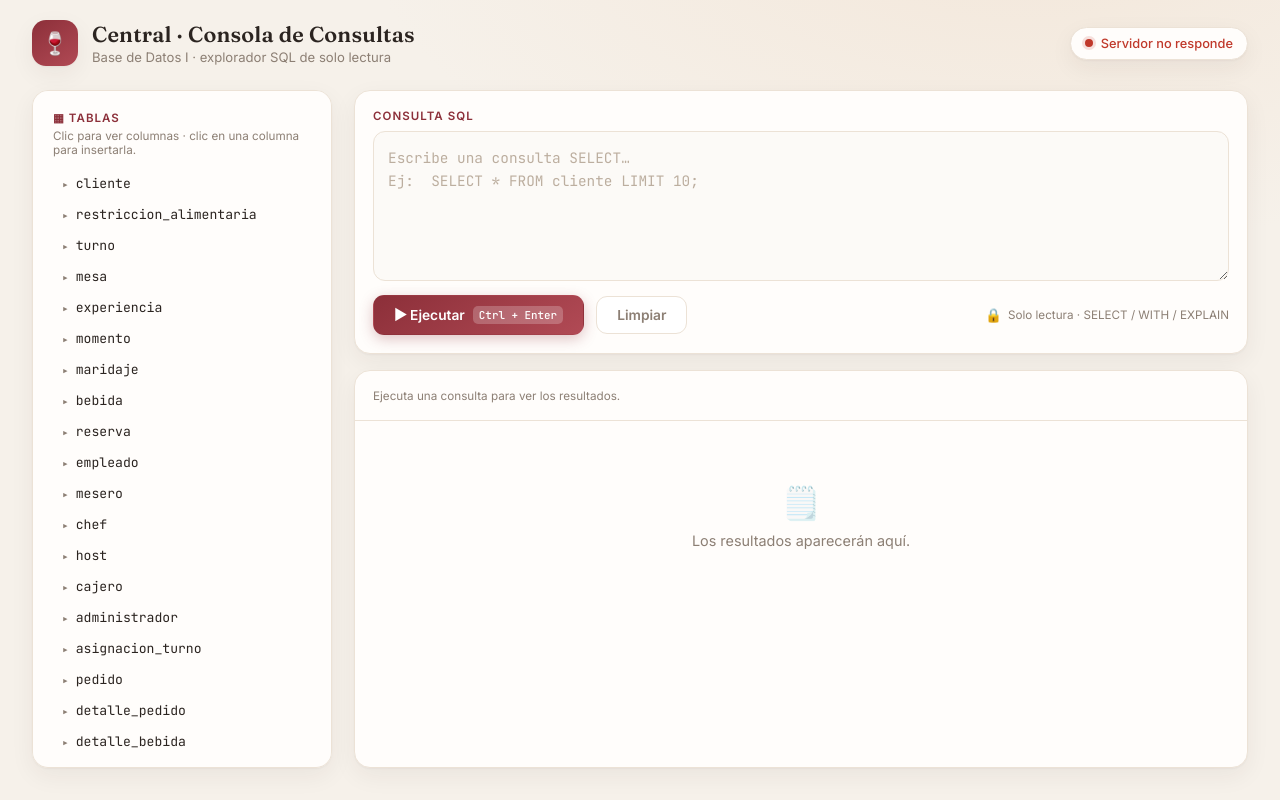
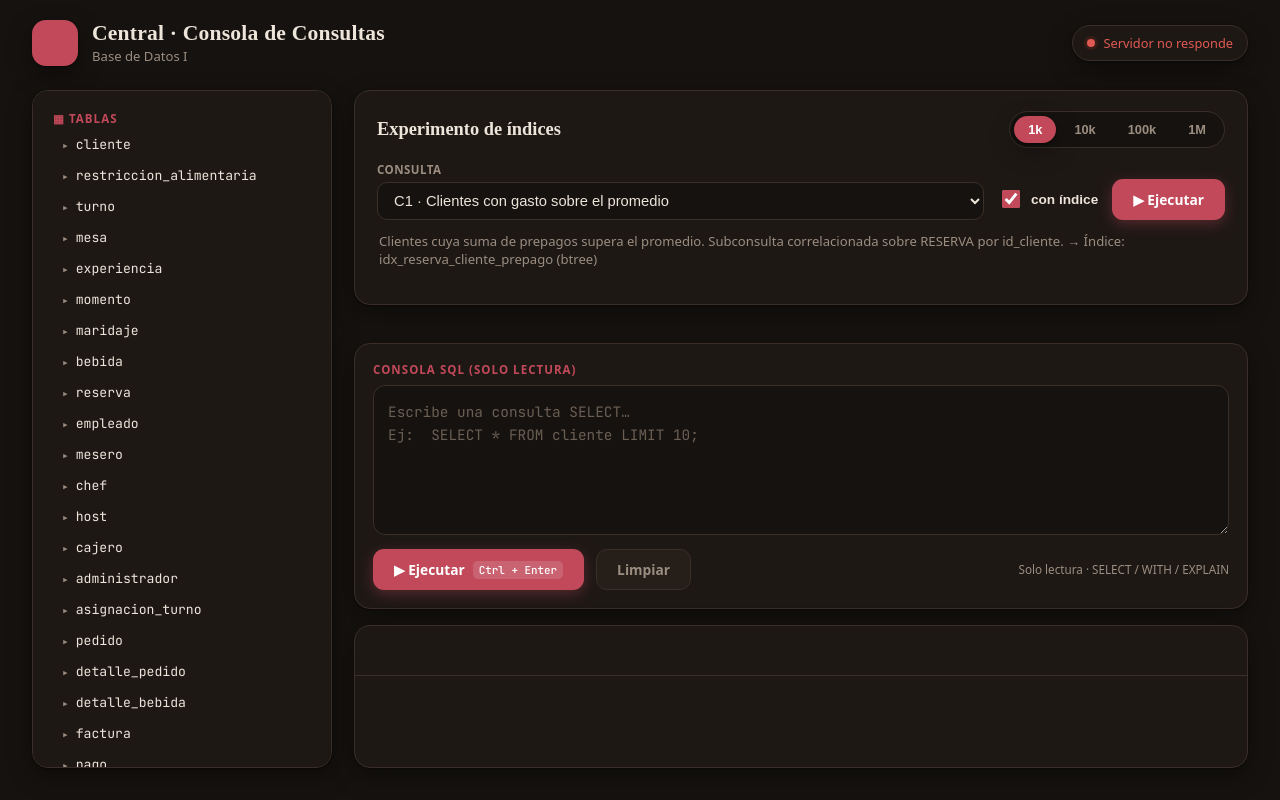
Before and after one commit to adriangavino-dev/BaseDeDatos, a Flask app: page / in a window 1280 px wide. Run offline with Flask 3, Linux system fonts and the light colour scheme; data that the repository does not hold is empty; some libraries are stand-ins or nearby versions; some web fonts are replaced.

Commit message:
Agregar experimento de indices interactivo, tema oscuro y limpieza de UI

```diff
--- a/app.py
+++ b/app.py
@@ -47,6 +47,56 @@ DB_CONFIG = {
 
 MAX_ROWS = 1000          # filas maximas que se envian al navegador
 STATEMENT_TIMEOUT_MS = 15000  # 15s: corta consultas demasiado pesadas
+EXPERIMENT_TIMEOUT_MS = 90000  # 90s para el experimento (sin indice puede tardar)
+
+# Escala -> base de datos (cada volumen tiene su propia BD restaurada)
+SCALE_DBS = {
+    "1k":   "central_1k",
+    "10k":  "central_10k",
+    "100k": "central_100k",
+    "1M":   "central_1m",
+}
+
+# Las 3 consultas del experimento (correlacionadas, promedio simple fijo).
+CONSULTAS = {
+    "C1": {
+        "nombre": "C1 · Clientes con gasto sobre el promedio",
+        "descripcion": "Clientes cuya suma de prepagos supera el promedio. "
+                       "Subconsulta correlacionada sobre RESERVA por id_cliente.",
+        "indice": "idx_reserva_cliente_prepago (btree)",
+        "sql": ("SELECT c.id_cliente, c.nombre,\n"
+                "       (SELECT COALESCE(SUM(r.prepago),0) FROM RESERVA r WHERE r.id_cliente=c.id_cliente) AS gasto\n"
+                "FROM CLIENTE c\n"
+                "WHERE (SELECT COALESCE(SUM(r.prepago),0) FROM RESERVA r WHERE r.id_cliente=c.id_cliente)\n"
+                "      > (SELECT AVG(sub.g) FROM (SELECT SUM(prepago) AS g FROM RESERVA GROUP BY id_cliente) sub)\n"
+                "ORDER BY gasto DESC"),
+    },
+    "C2": {
+        "nombre": "C2 · Mesas con ingreso sobre el promedio",
+        "descripcion": "Mesas cuyo ingreso facturado supera el promedio. "
+                       "Subconsulta correlacionada que une FACTURA y PEDIDO por id_mesa.",
+        "indice": "idx_pedido_mesa (hash)",
+        "sql": ("SELECT m.id_mesa, m.numero,\n"
+                "       (SELECT COALESCE(SUM(f.total),0) FROM FACTURA f JOIN PEDIDO p ON p.id_pedido=f.id_pedido WHERE p.id_mesa=m.id_mesa) AS ingreso\n"
+                "FROM MESA m\n"
+                "WHERE (SELECT COALESCE(SUM(f.total),0) FROM FACTURA f JOIN PEDIDO p ON p.id_pedido=f.id_pedido WHERE p.id_mesa=m.id_mesa)\n"
+                "      > (SELECT AVG(sub.ing) FROM (SELECT SUM(f.total) AS ing FROM FACTURA f JOIN PEDIDO p ON p.id_pedido=f.id_pedido GROUP BY p.id_mesa) sub)\n"
+                "ORDER BY ingreso DESC"),
+    },
+    "C3": {
+        "nombre": "C3 · Meseros con pedidos sobre el promedio",
+        "descripcion": "Meseros cuyo numero de pedidos supera el promedio. "
+                       "Subconsulta correlacionada que cuenta PEDIDO por id_empleado.",
+        "indice": "idx_pedido_empleado (hash)",
+        "sql": ("SELECT em.id_empleado, em.nombre,\n"
+                "       (SELECT COUNT(*) FROM PEDIDO p WHERE p.id_empleado=em.id_empleado) AS pedidos\n"
+                "FROM EMPLEADO em\n"
+                "JOIN MESERO me ON me.id_empleado=em.id_empleado\n"
+                "WHERE (SELECT COUNT(*) FROM PEDIDO p WHERE p.id_empleado=em.id_empleado)\n"
+                "      > (SELECT AVG(sub.c) FROM (SELECT COUNT(*) AS c FROM PEDIDO GROUP BY id_empleado) sub)\n"
+                "ORDER BY pedidos DESC"),
+    },
+}
 
 app = Flask(__name__)
 
@@ -126,6 +176,19 @@ def get_readonly_connection():
         f"-c idle_in_transaction_session_timeout={STATEMENT_TIMEOUT_MS}"
     )
     return psycopg2.connect(options=options, connect_timeout=5, **DB_CONFIG)
+
+
+def get_experiment_connection(dbname: str):
+    """Conexion SOLO LECTURA a una base de un volumen concreto, con timeout
+    mas amplio (el escenario sin indice puede tardar en 100k/1M)."""
+    options = (
+        f"-c default_transaction_read_only=on "
+        f"-c statement_timeout={EXPERIMENT_TIMEOUT_MS} "
+        f"-c idle_in_transaction_session_timeout={EXPERIMENT_TIMEOUT_MS}"
+    )
+    cfg = dict(DB_CONFIG)
+    cfg["dbname"] = dbname
+    return psycopg2.connect(options=options, connect_timeout=5, **cfg)
 
 
 def run_query(sql: str):
@@ -222,10 +285,80 @@ SCHEMA = {
 
 @app.route("/")
 def index():
+    # Metadatos de las consultas para el panel del experimento (sin el SQL).
+    consultas_meta = {
+        cid: {k: v for k, v in q.items() if k != "sql"}
+        for cid, q in CONSULTAS.items()
+    }
     return render_template(
         "index.html",
         schema_json=json.dumps(SCHEMA),
+        consultas_json=json.dumps(consultas_meta),
+        scales_json=json.dumps(list(SCALE_DBS.keys())),
     )
+
+
+@app.route("/api/experiment", methods=["POST"])
+def api_experiment():
+    """Corre una de las 3 consultas del experimento con EXPLAIN (ANALYZE),
+    en la base del volumen elegido, con o sin uso de indices."""
+    p = request.get_json(silent=True) or {}
+    cid = p.get("consulta")
+    escala = p.get("escala")
+    con_indice = bool(p.get("con_indice"))
+
+    if cid not in CONSULTAS:
+        return jsonify({"error": "Consulta desconocida."}), 400
+    if escala not in SCALE_DBS:
+        return jsonify({"error": "Escala desconocida."}), 400
+
+    q = CONSULTAS[cid]
+    dbname = SCALE_DBS[escala]
+    conn = None
+    try:
+        conn = get_experiment_connection(dbname)
+        with conn.cursor() as cur:
+            if not con_indice:
+                # No borramos el indice: solo desactivamos su uso en esta sesion.
+                cur.execute("SET enable_indexscan=off; "
+                            "SET enable_bitmapscan=off; "
+                            "SET enable_indexonlyscan=off;")
+            cur.execute("EXPLAIN (ANALYZE, FORMAT JSON) " + q["sql"])
+            raw = cur.fetchone()[0]
+            if isinstance(raw, str):
+                raw = json.loads(raw)
+            plan = raw[0]
+        conn.rollback()
+
+        return jsonify({
+            "consulta": cid,
+            "nombre": q["nombre"],
+            "escala": escala,
+            "db": dbname,
+            "con_indice": con_indice,
+            "indice_nombre": q["indice"],
+            "planning_ms": round(plan.get("Planning Time"), 3),
+            "execution_ms": round(plan.get("Execution Time"), 3),
+            "rows": plan.get("Plan", {}).get("Actual Rows"),
+            "sql": q["sql"] + ";",
+        })
+    except psycopg2.OperationalError as e:
+        msg = str(e).strip()
+        if "does not exist" in msg or "no existe" in msg:
+            msg = (f"La base '{dbname}' no existe todavia. Aun se estan "
+                   f"construyendo los 4 volumenes.")
+        return jsonify({"error": msg}), 400
+    except psycopg2.Error as e:
+        msg = (e.diag.message_primary if e.diag and e.diag.message_primary
+               else str(e)).strip()
+        low = msg.lower()
+        if "timeout" in low or "statement" in low or "cancel" in low:
+            msg = ("La consulta supero el tiempo limite (sin indice no escala a "
+                   "este volumen). Prueba con indice o un volumen menor.")
+        return jsonify({"error": msg}), 400
+    finally:
+        if conn is not None:
+            conn.close()
 
 
 @app.route("/api/query", methods=["POST"])
--- a/static/app.js
+++ b/static/app.js
@@ -104,7 +104,7 @@ async function runQuery() {
 
   runBtn.disabled = true;
   resultMeta.innerHTML = '<span class="hint" style="margin:0">Ejecutando&hellip;</span>';
-  resultArea.innerHTML = '<p class="placeholder"><span class="big">⏳</span>Ejecutando consulta&hellip;</p>';
+  resultArea.innerHTML = '<p class="placeholder">Ejecutando consulta&hellip;</p>';
 
   try {
     const resp = await fetch("/api/query", {
@@ -128,15 +128,15 @@ async function runQuery() {
 }
 
 function showError(msg) {
-  resultMeta.innerHTML = '<span class="err-msg">⚠️ ' + escapeHtml(msg) + "</span>";
-  resultArea.innerHTML = '<p class="placeholder"><span class="big">🚫</span>Consulta rechazada.</p>';
+  resultMeta.innerHTML = '<span class="err-msg">' + escapeHtml(msg) + "</span>";
+  resultArea.innerHTML = '<p class="placeholder">Consulta rechazada.</p>';
 }
 
 function renderResult(data, skipMeta) {
   if (!skipMeta) {
     const parts = [
-      '<span class="chip ok">✓ ' + data.rowcount + " fila(s)</span>",
-      '<span class="chip time">⏱ ' + data.elapsed_ms + " ms</span>",
+      '<span class="chip ok">' + data.rowcount + " fila(s)</span>",
+      '<span class="chip time">' + data.elapsed_ms + " ms</span>",
     ];
     if (data.truncated) {
       parts.push('<span class="chip warn">resultado recortado (límite de filas)</span>');
@@ -259,8 +259,8 @@ clearBtn.addEventListener("click", () => {
   sqlBox.value = "";
   lastData = null;
   viewMode = "table";
-  resultMeta.innerHTML = '<span class="hint" style="margin:0">Ejecuta una consulta para ver los resultados.</span>';
-  resultArea.innerHTML = '<p class="placeholder"><span class="big">🗒️</span>Los resultados aparecerán aquí.</p>';
+  resultMeta.innerHTML = "";
+  resultArea.innerHTML = "";
   sqlBox.focus();
 });
 sqlBox.addEventListener("keydown", (e) => {
@@ -270,5 +270,105 @@ sqlBox.addEventListener("keydown", (e) => {
   }
 });
 
+// ==========================================================================
+// EXPERIMENTO DE ÍNDICES
+// ==========================================================================
+let expScale = (window.SCALES && window.SCALES[0]) || "1k";
+
+function buildExperiment() {
+  const consultas = window.CONSULTAS || {};
+  const scales = window.SCALES || [];
+  const sel = $("#exp-consulta");
+  if (!sel) return;
+
+  // Dropdown de consultas
+  Object.keys(consultas).forEach((cid) => {
+    const opt = document.createElement("option");
+    opt.value = cid;
+    opt.textContent = consultas[cid].nombre;
+    sel.appendChild(opt);
+  });
+
+  // Tabs de escala
+  const tabs = $("#scale-tabs");
+  scales.forEach((s) => {
+    const b = document.createElement("button");
+    b.className = "scale-tab" + (s === expScale ? " active" : "");
+    b.textContent = s;
+    b.addEventListener("click", () => {
+      expScale = s;
+      document.querySelectorAll(".scale-tab").forEach((t) =>
+        t.classList.toggle("active", t.textContent === s));
+    });
+    tabs.appendChild(b);
+  });
+
+  function syncConsulta() {
+    const q = consultas[sel.value];
+    $("#exp-desc").textContent = q.descripcion + "  →  Índice: " + q.indice;
+  }
+  sel.addEventListener("change", syncConsulta);
+  syncConsulta();
+
+  $("#exp-run").addEventListener("click", runExperiment);
+}
+
+async function runExperiment() {
+  const btn = $("#exp-run");
+  const out = $("#exp-result");
+  const body = {
+    consulta: $("#exp-consulta").value,
+    escala: expScale,
+    con_indice: $("#exp-indice").checked,
+  };
+  btn.disabled = true;
+  out.innerHTML = '<p class="placeholder">Ejecutando ' +
+    body.consulta + ' · escala ' + body.escala +
+    (body.con_indice ? ' · con índice…' : ' · sin índice (puede tardar)…') + '</p>';
+
+  try {
+    const resp = await fetch("/api/experiment", {
+      method: "POST",
+      headers: { "Content-Type": "application/json" },
+      body: JSON.stringify(body),
+    });
+    const data = await resp.json();
+    if (data.error) {
+      out.innerHTML = '<div class="exp-error">' + escapeHtml(data.error) + "</div>";
+    } else {
+      renderExperiment(data);
+    }
+  } catch (err) {
+    out.innerHTML = '<div class="exp-error">No se pudo contactar al servidor: ' +
+      escapeHtml(err.message) + "</div>";
+  } finally {
+    btn.disabled = false;
+  }
+}
+
+function renderExperiment(d) {
+  const on = d.con_indice;
+  const html = `
+    <div class="exp-metrics">
+      <div class="metric-main">
+        <div class="metric-num">${d.execution_ms} <span>ms</span></div>
+        <div class="metric-cap">EXECUTION TIME</div>
+      </div>
+      <div class="metric-grid">
+        <div><span class="ml">Planning</span><span class="mv">${d.planning_ms} ms</span></div>
+        <div><span class="ml">Índice</span><span class="mv badge ${on ? 'on' : 'off'}">${on ? 'ON' : 'OFF'}</span></div>
+        <div><span class="ml">Filas</span><span class="mv">${d.rows}</span></div>
+        <div><span class="ml">Base</span><span class="mv">${escapeHtml(d.db)}</span></div>
+      </div>
+    </div>
+    <div class="exp-sub">${escapeHtml(d.consulta)} · escala ${escapeHtml(d.escala)} · ${on ? 'con índice (' + escapeHtml(d.indice_nombre) + ')' : 'sin índice'}</div>
+    <div class="exp-sqlwrap">
+      <div class="exp-sqlhead">SQL EJECUTADO</div>
+      <pre class="exp-sql">${escapeHtml(d.sql)}</pre>
+    </div>`;
+  $("#exp-result").innerHTML = html;
+}
+
 buildSchema();
+buildExperiment();
 checkHealth();
--- a/static/style.css
+++ b/static/style.css
@@ -1,19 +1,20 @@
-@import url('https://fonts.googleapis.com/css2?family=Fraunces:opsz,wght@9..144,500;9..144,600&family=Inter:wght@400;500;600&family=JetBrains+Mono:wght@400;500&display=swap');
+@import url('https://api.fontshare.com/v2/css?f[]=satoshi@400,500,600,700,900&display=swap');
+@import url('https://fonts.googleapis.com/css2?family=JetBrains+Mono:wght@400;500&display=swap');
 
 :root {
-  --bg: #f6f1ea;
-  --bg-grad: radial-gradient(1200px 600px at 80% -10%, #f3e7da 0%, #f6f1ea 55%);
-  --card: #fffdfb;
-  --ink: #2b2420;
-  --muted: #8c7f74;
-  --line: #ece2d6;
-  --wine: #8c2f39;
-  --wine-soft: #b14a55;
-  --gold: #c08b2e;
-  --green: #2f7d4f;
-  --red: #c0392b;
-  --shadow: 0 1px 2px rgba(43,36,32,.04), 0 8px 24px rgba(43,36,32,.06);
-  --shadow-lg: 0 12px 40px rgba(43,36,32,.12);
+  --bg: #15120f;
+  --card: #1e1815;
+  --card-soft: #251e19;
+  --ink: #ede4da;
+  --muted: #9b8d80;
+  --line: #3a2f28;
+  --wine: #c1495a;
+  --wine-soft: #d97283;
+  --gold: #dba64d;
+  --green: #5cb583;
+  --red: #e05a54;
+  --shadow: 0 1px 2px rgba(0,0,0,.35), 0 8px 24px rgba(0,0,0,.35);
+  --shadow-lg: 0 12px 40px rgba(0,0,0,.5);
   --mono: "JetBrains Mono", "Consolas", monospace;
   --radius: 16px;
 }
@@ -23,9 +24,9 @@
 html, body { height: 100%; }
 body {
   margin: 0;
-  font-family: "Inter", system-ui, sans-serif;
+  font-family: "Satoshi", system-ui, sans-serif;
   color: var(--ink);
-  background: var(--bg-grad), var(--bg);
+  background: var(--bg);
   display: flex;
   flex-direction: column;
   min-height: 100vh;
@@ -45,12 +46,12 @@ body {
   flex: none;
   display: grid; place-items: center;
   border-radius: 14px;
-  background: linear-gradient(145deg, var(--wine), var(--wine-soft));
+  background: var(--wine);
   color: #fff; font-size: 22px;
   box-shadow: var(--shadow);
 }
 .topbar h1 {
-  font-family: "Fraunces", serif;
+  font-family: "Satoshi", serif;
   font-size: 1.35rem;
   font-weight: 600;
   margin: 0;
@@ -164,7 +165,7 @@ body {
   width: 100%;
   min-height: 150px;
   resize: vertical;
-  background: #fcfaf7;
+  background: var(--bg);
   color: var(--ink);
   border: 1px solid var(--line);
   border-radius: 12px;
@@ -175,11 +176,11 @@ body {
   tab-size: 2;
   transition: border-color .15s, box-shadow .15s;
 }
-#sql::placeholder { color: #bcae9f; }
+#sql::placeholder { color: #6b5f54; }
 #sql:focus {
   outline: none;
   border-color: var(--wine-soft);
-  box-shadow: 0 0 0 4px rgba(140,47,57,.08);
+  box-shadow: 0 0 0 4px rgba(193,73,90,.18);
 }
 
 .toolbar {
@@ -201,15 +202,15 @@ body {
   transition: all .15s ease;
 }
 .btn-primary {
-  background: linear-gradient(145deg, var(--wine), var(--wine-soft));
+  background: var(--wine);
   color: #fff;
-  box-shadow: 0 4px 14px rgba(140,47,57,.28);
+  box-shadow: 0 4px 14px rgba(193,73,90,.35);
 }
-.btn-primary:hover { transform: translateY(-1px); box-shadow: 0 6px 18px rgba(140,47,57,.36); }
+.btn-primary:hover { transform: translateY(-1px); box-shadow: 0 6px 18px rgba(193,73,90,.45); }
 .btn-primary:active { transform: translateY(0); }
 .btn-primary:disabled { opacity: .55; cursor: default; transform: none; box-shadow: none; }
 .btn-ghost {
-  background: #fff;
+  background: var(--card-soft);
   color: var(--muted);
   border-color: var(--line);
 }
@@ -218,7 +219,7 @@ body {
   font-family: var(--mono);
   font-size: .68rem;
   font-weight: 500;
-  background: rgba(255,255,255,.22);
+  background: rgba(255,255,255,.14);
   padding: 2px 6px;
   border-radius: 5px;
 }
@@ -227,7 +228,6 @@ body {
   margin-left: auto;
   display: inline-flex; align-items: center; gap: 6px;
 }
-.guard-note::before { content: "🔒"; font-size: .85rem; }
 
 /* ---------- Results ---------- */
 .result-card {
@@ -339,18 +339,105 @@ pre.explain {
   font-size: .8rem;
   line-height: 1.55;
   white-space: pre;
-  color: #41382f;
+  color: var(--ink);
 }
 
 /* scrollbars */
 .sidebar::-webkit-scrollbar, .result-area::-webkit-scrollbar { width: 10px; height: 10px; }
 .sidebar::-webkit-scrollbar-thumb, .result-area::-webkit-scrollbar-thumb {
-  background: #e2d6c7; border-radius: 10px; border: 2px solid var(--card);
+  background: var(--line); border-radius: 10px; border: 2px solid var(--card);
 }
-.sidebar::-webkit-scrollbar-thumb:hover, .result-area::-webkit-scrollbar-thumb:hover { background: #d4c4b0; }
+.sidebar::-webkit-scrollbar-thumb:hover, .result-area::-webkit-scrollbar-thumb:hover { background: #4a3d34; }
 
 @media (max-width: 860px) {
   .layout { grid-template-columns: 1fr; }
   .topbar { padding: 16px 20px; }
   .layout { padding: 4px 16px 20px; }
 }
+
+/* ===================== EXPERIMENTO DE ÍNDICES ===================== */
+.exp-card {
+  background: var(--card);
+  border: 1px solid var(--line);
+  border-radius: var(--radius);
+  box-shadow: var(--shadow);
+  padding: 20px 22px;
+  margin-bottom: 22px;
+}
+.exp-head {
+  display: flex; align-items: center; justify-content: space-between;
+  gap: 14px; flex-wrap: wrap; margin-bottom: 14px;
+}
+.exp-head h2 {
+  font-family: "Satoshi", serif; font-size: 1.15rem; margin: 0;
+}
+.scale-tabs { display: inline-flex; gap: 4px; background: var(--bg);
+  border: 1px solid var(--line); border-radius: 999px; padding: 4px; }
+.scale-tab {
+  border: 0; background: transparent; cursor: pointer;
+  font: 600 .8rem "Satoshi", sans-serif; color: var(--muted);
+  padding: 6px 14px; border-radius: 999px; transition: .15s;
+}
+.scale-tab.active { background: var(--wine); color: #fff; box-shadow: var(--shadow); }
+
+.exp-controls {
+  display: flex; align-items: flex-end; gap: 14px; flex-wrap: wrap;
+}
+.field { display: flex; flex-direction: column; gap: 5px; }
+.field.grow { flex: 1 1 260px; }
+.field span { font-size: .72rem; font-weight: 600; color: var(--muted);
+  text-transform: uppercase; letter-spacing: .04em; }
+.field select, .field input {
+  font: 500 .92rem "Satoshi", sans-serif; color: var(--ink);
+  background: var(--bg); border: 1px solid var(--line); border-radius: 10px;
+  padding: 9px 12px; outline: none;
+  color-scheme: dark;
+}
+.field input { width: 130px; }
+.field select:focus, .field input:focus { border-color: var(--wine-soft); }
+.switch { display: inline-flex; align-items: center; gap: 8px;
+  font: 600 .85rem "Satoshi", sans-serif; color: var(--ink);
+  padding-bottom: 9px; cursor: pointer; user-select: none; }
+.switch input { width: 18px; height: 18px; accent-color: var(--wine); cursor: pointer; }
+.exp-desc { color: var(--muted); font-size: .82rem; margin: 12px 2px 0; }
+
+.exp-result { margin-top: 16px; }
+.exp-result .placeholder { color: var(--muted); text-align: center; padding: 26px 0; }
+.exp-result .placeholder .big { display: block; font-size: 2rem; margin-bottom: 6px; }
+
+.exp-metrics {
+  display: flex; align-items: stretch; gap: 22px; flex-wrap: wrap;
+  background: var(--bg); border: 1px solid var(--line);
+  border-radius: 14px; padding: 18px 22px;
+}
+.metric-main { display: flex; flex-direction: column; justify-content: center;
+  border-right: 1px solid var(--line); padding-right: 22px; min-width: 200px; }
+.metric-num { font: 700 2.4rem "Satoshi", serif; color: var(--wine);
+  line-height: 1; }
+.metric-num span { font-size: 1.1rem; color: var(--muted); font-weight: 600; }
+.metric-cap { font-size: .68rem; letter-spacing: .12em; color: var(--muted);
+  margin-top: 6px; font-weight: 600; }
+.metric-grid { display: grid; grid-template-columns: repeat(2, auto);
+  gap: 10px 30px; align-content: center; }
+.metric-grid > div { display: flex; flex-direction: column; gap: 2px; }
+.metric-grid .ml { font-size: .68rem; text-transform: uppercase;
+  letter-spacing: .06em; color: var(--muted); font-weight: 600; }
+.metric-grid .mv { font: 600 1rem "JetBrains Mono", monospace; color: var(--ink); }
+.badge { display: inline-block; padding: 1px 10px; border-radius: 999px;
+  font-size: .8rem; font-weight: 700; }
+.badge.on { background: rgba(92,181,131,.16); color: var(--green); }
+.badge.off { background: rgba(224,90,84,.16); color: var(--red); }
+
+.exp-sub { margin: 12px 2px 0; font-size: .8rem; color: var(--muted); }
+.exp-sqlwrap { margin-top: 12px; }
+.exp-sqlhead { font-size: .68rem; letter-spacing: .1em; color: var(--muted);
+  font-weight: 700; margin-bottom: 6px; }
+.exp-sql {
+  margin: 0; background: #0e0c0a; color: #ede4da;
+  font: 500 .8rem var(--mono); border-radius: 12px; padding: 14px 16px;
+  overflow-x: auto; white-space: pre; line-height: 1.5;
+  border: 1px solid var(--line);
+}
+.exp-error { background: rgba(224,90,84,.1); color: var(--red);
+  border: 1px solid rgba(224,90,84,.3); border-radius: 12px;
+  padding: 14px 16px; font-size: .9rem; }
--- a/templates/index.html
+++ b/templates/index.html
@@ -9,10 +9,10 @@
 <body>
   <header class="topbar">
     <div class="brand">
-      <div class="logo">🍷</div>
+      <div class="logo"></div>
       <div>
         <h1>Central · Consola de Consultas</h1>
-        <p class="subtitle">Base de Datos I &middot; explorador SQL de solo lectura</p>
+        <p class="subtitle">Base de Datos I</p>
       </div>
     </div>
     <div class="status" id="db-status">Comprobando conexión&hellip;</div>
@@ -23,15 +23,39 @@
     <aside class="sidebar">
       <section>
         <h2>▦ Tablas</h2>
-        <p class="hint">Clic para ver columnas · clic en una columna para insertarla.</p>
         <ul class="tables" id="table-list"></ul>
       </section>
     </aside>
 
-    <!-- Zona principal: consola SQL -->
+    <!-- Zona principal -->
     <section class="content">
+
+      <!-- ============ EXPERIMENTO DE ÍNDICES ============ -->
+      <div class="exp-card">
+        <div class="exp-head">
+          <h2>Experimento de índices</h2>
+          <div class="scale-tabs" id="scale-tabs"></div>
+        </div>
+
+        <div class="exp-controls">
+          <label class="field grow">
+            <span>Consulta</span>
+            <select id="exp-consulta"></select>
+          </label>
+          <label class="switch">
+            <input type="checkbox" id="exp-indice" checked>
+            <span>con índice</span>
+          </label>
+          <button id="exp-run" class="btn-primary">▶ Ejecutar</button>
+        </div>
+        <p class="exp-desc" id="exp-desc"></p>
+
+        <div class="exp-result" id="exp-result"></div>
+      </div>
+
+      <!-- ============ CONSOLA SQL LIBRE ============ -->
       <div class="editor-wrap">
-        <label for="sql" class="editor-label">Consulta SQL</label>
+        <label for="sql" class="editor-label">Consola SQL (solo lectura)</label>
         <textarea id="sql" spellcheck="false"
           placeholder="Escribe una consulta SELECT…&#10;Ej:  SELECT * FROM cliente LIMIT 10;"></textarea>
         <div class="toolbar">
@@ -42,18 +66,16 @@
       </div>
 
       <div class="result-card">
-        <div class="result-meta" id="result-meta">
-          <span class="hint" style="margin:0">Ejecuta una consulta para ver los resultados.</span>
-        </div>
-        <div class="result-area" id="result-area">
-          <p class="placeholder"><span class="big">🗒️</span>Los resultados aparecerán aquí.</p>
-        </div>
+        <div class="result-meta" id="result-meta"></div>
+        <div class="result-area" id="result-area"></div>
       </div>
     </section>
   </main>
 
   <script>
     window.SCHEMA = {{ schema_json | safe }};
+    window.CONSULTAS = {{ consultas_json | safe }};
+    window.SCALES = {{ scales_json | safe }};
   </script>
   <script src="{{ url_for('static', filename='app.js') }}"></script>
 </body>
```
Also changed, not shown: other parts of static/style.css (+13 -13 lines).
